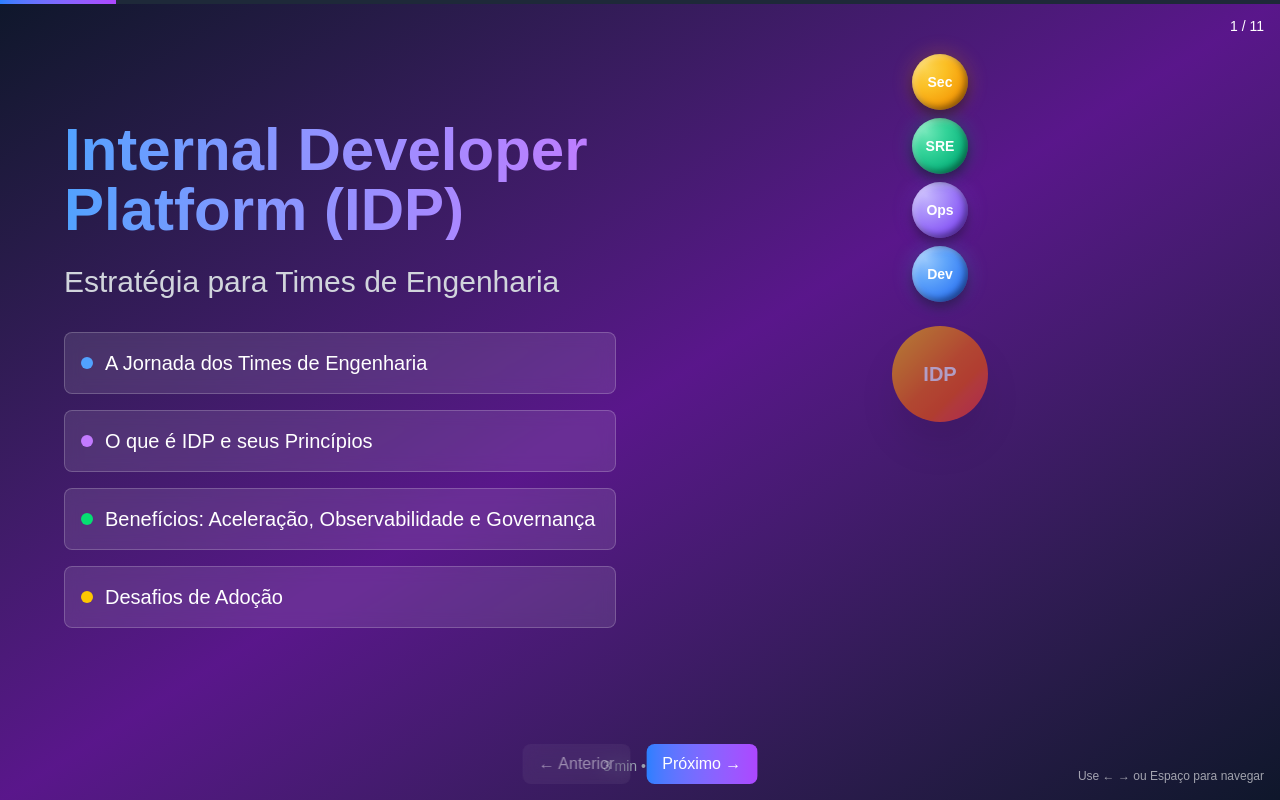
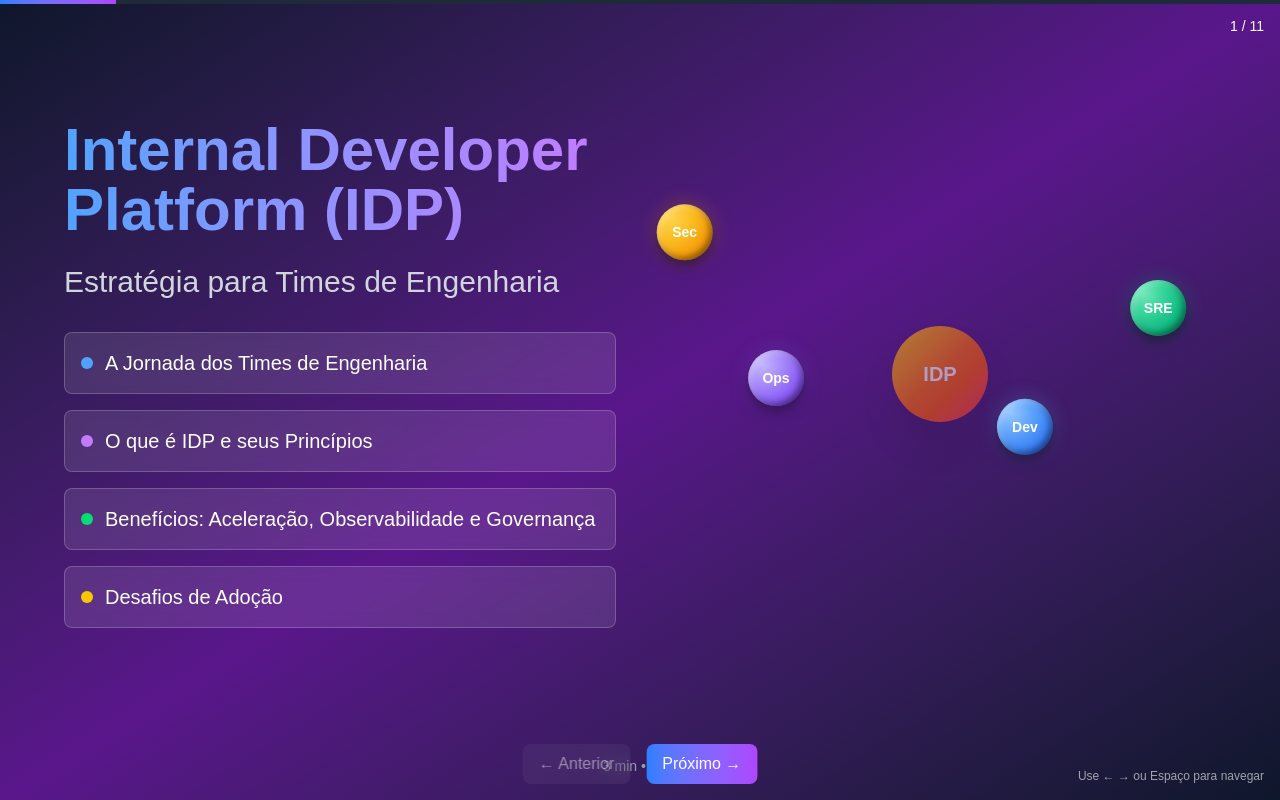
Before and after one commit to rtsarakaki/idp-presentation, a Next.js app: page / in a window 1280 px wide. Built offline with nearby package versions, Linux system fonts and the light colour scheme.

Commit message:
fix: correção da animação dos planetas no primeiro carregamento

```diff
--- a/src/components/IntroSlide.tsx
+++ b/src/components/IntroSlide.tsx
@@ -1,6 +1,6 @@
 'use client';
 
-import React from 'react';
+import React, { useState, useEffect } from 'react';
 import { motion } from 'framer-motion';
 import { IPresentationSlide } from '@/data/presentation-outline';
 
@@ -10,6 +10,20 @@ interface IIntroSlideProps {
 }
 
 export default function IntroSlide({ slide, isActive }: IIntroSlideProps) {
+  const [shouldAnimate, setShouldAnimate] = useState(false);
+
+  useEffect(() => {
+    if (isActive) {
+      // Pequeno delay para garantir que o componente está montado
+      const timer = setTimeout(() => {
+        setShouldAnimate(true);
+      }, 100);
+      return () => clearTimeout(timer);
+    } else {
+      setShouldAnimate(false);
+    }
+  }, [isActive]);
+
   if (!isActive) return null;
 
   return (
@@ -69,12 +83,12 @@ export default function IntroSlide({ slide, isActive }: IIntroSlideProps) {
 
                 {/* Órbita 1 - Desenvolvedores */}
                 <motion.div
-                  animate={{ rotate: 360 }}
+                  animate={shouldAnimate ? { rotate: 360 } : { rotate: 0 }}
                   transition={{ duration: 15, repeat: Infinity, ease: "linear" }}
                   className="absolute top-1/2 left-1/2 transform -translate-x-1/2 -translate-y-1/2 w-64 h-64"
                 >
                   <motion.div
-                    animate={{ rotate: -360 }}
+                    animate={shouldAnimate ? { rotate: -360 } : { rotate: 0 }}
                     transition={{ duration: 15, repeat: Infinity, ease: "linear" }}
                     className="absolute top-0 left-1/2 transform -translate-x-1/2 w-14 h-14 rounded-full flex items-center justify-center text-white text-sm font-semibold"
                     style={{
@@ -89,12 +103,12 @@ export default function IntroSlide({ slide, isActive }: IIntroSlideProps) {
 
                 {/* Órbita 2 - DevOps */}
                 <motion.div
-                  animate={{ rotate: -360 }}
+                  animate={shouldAnimate ? { rotate: -360 } : { rotate: 0 }}
                   transition={{ duration: 20, repeat: Infinity, ease: "linear" }}
                   className="absolute top-1/2 left-1/2 transform -translate-x-1/2 -translate-y-1/2 w-96 h-96"
                 >
                   <motion.div
-                    animate={{ rotate: 360 }}
+                    animate={shouldAnimate ? { rotate: 360 } : { rotate: 0 }}
                     transition={{ duration: 20, repeat: Infinity, ease: "linear" }}
                     className="absolute top-0 left-1/2 transform -translate-x-1/2 w-14 h-14 rounded-full flex items-center justify-center text-white text-sm font-semibold"
                     style={{
@@ -109,12 +123,12 @@ export default function IntroSlide({ slide, isActive }: IIntroSlideProps) {
 
                 {/* Órbita 3 - SRE */}
                 <motion.div
-                  animate={{ rotate: 360 }}
+                  animate={shouldAnimate ? { rotate: 360 } : { rotate: 0 }}
                   transition={{ duration: 25, repeat: Infinity, ease: "linear" }}
                   className="absolute top-1/2 left-1/2 transform -translate-x-1/2 -translate-y-1/2 w-128 h-128"
                 >
                   <motion.div
-                    animate={{ rotate: -360 }}
+                    animate={shouldAnimate ? { rotate: -360 } : { rotate: 0 }}
                     transition={{ duration: 25, repeat: Infinity, ease: "linear" }}
                     className="absolute top-0 left-1/2 transform -translate-x-1/2 w-14 h-14 rounded-full flex items-center justify-center text-white text-sm font-semibold"
                     style={{
@@ -129,12 +143,12 @@ export default function IntroSlide({ slide, isActive }: IIntroSlideProps) {
 
                 {/* Órbita 4 - Arquitetura */}
                 <motion.div
-                  animate={{ rotate: -360 }}
+                  animate={shouldAnimate ? { rotate: -360 } : { rotate: 0 }}
                   transition={{ duration: 30, repeat: Infinity, ease: "linear" }}
                   className="absolute top-1/2 left-1/2 transform -translate-x-1/2 -translate-y-1/2 w-160 h-160"
                 >
                   <motion.div
-                    animate={{ rotate: 360 }}
+                    animate={shouldAnimate ? { rotate: 360 } : { rotate: 0 }}
                     transition={{ duration: 30, repeat: Infinity, ease: "linear" }}
                     className="absolute top-0 left-1/2 transform -translate-x-1/2 w-14 h-14 rounded-full flex items-center justify-center text-white text-sm font-semibold"
                     style={{
```
